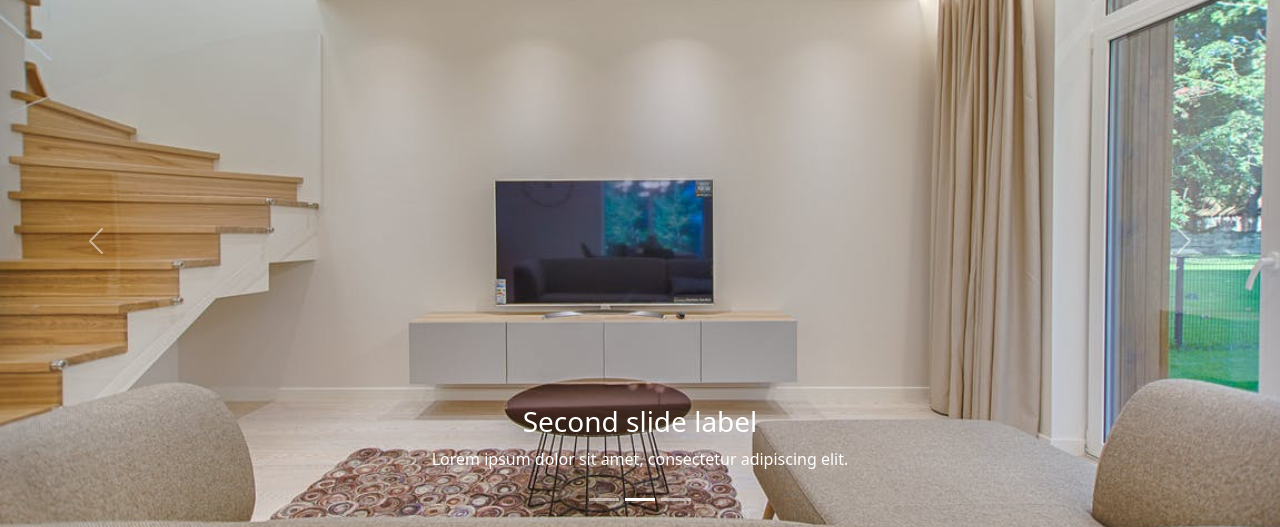
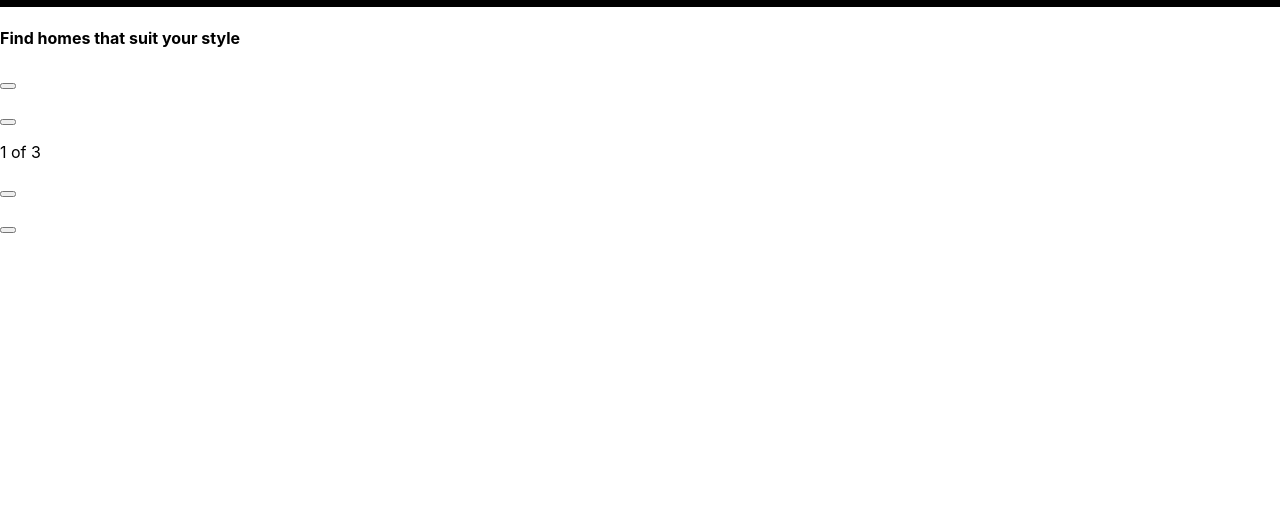
Before and after one commit to smartprincipal/EasyRentt, a React (Create React App) app: page / in a window 1280 px wide. Shown: the part 1854-2381 px from the top of the page. After the commit the page ends 2088 px from the top, so only its background shows below. Built offline with nearby package versions, Linux system fonts and the light colour scheme.

Commit message:
Uninstalled react-bootstrap dependency

```diff
--- a/package.json
+++ b/package.json
@@ -6,10 +6,9 @@
     "@testing-library/jest-dom": "^5.16.5",
     "@testing-library/react": "^13.4.0",
     "@testing-library/user-event": "^13.5.0",
-    "bootstrap": "^5.2.2",
     "react": "^18.2.0",
-    "react-bootstrap": "^2.6.0",
     "react-dom": "^18.2.0",
+    "react-responsive-carousel": "^3.2.23",
     "react-router-dom": "^6.4.3",
     "react-scripts": "5.0.1",
     "web-vitals": "^2.1.4"
--- a/src/Components/Carousel/ControlledCarousel.jsx
+++ b/src/Components/Carousel/ControlledCarousel.jsx
@@ -1,55 +1,56 @@
-import React, { useState } from 'react';
-import Carousel from 'react-bootstrap/Carousel';
-import carousel1 from '../../Assets/carousel1.svg';
-import carousel2 from '../../Assets/carousel2.svg';
-import carousel3 from '../../Assets/carousel3.svg';
 
-export default function ControlledCarousel() {
-  const [index, setIndex] = useState(0);
+// import React, { useState } from 'react';
 
-  const handleSelect = (selectedIndex, e) => {
-    setIndex(selectedIndex);
-  };
+// import carousel1 from '../../Assets/carousel1.svg';
+// import carousel2 from '../../Assets/carousel2.svg';
+// import carousel3 from '../../Assets/carousel3.svg';
 
-  return (
-    <Carousel activeIndex={index} onSelect={handleSelect}>
-      <Carousel.Item>
-        <img
-          className="d-block w-100"
-          src={carousel1}
-          alt="First slide"
-        />
-        <Carousel.Caption>
-          <h3>First slide label</h3>
-          <p>Nulla vitae elit libero, a pharetra augue mollis interdum.</p>
-        </Carousel.Caption>
-      </Carousel.Item>
-      <Carousel.Item>
-        <img
-          className="d-block w-100"
-          src={carousel2}
-          alt="Second slide"
-        />
+// export default function ControlledCarousel() {
+//   const [index, setIndex] = useState(0);
 
-        <Carousel.Caption>
-          <h3>Second slide label</h3>
-          <p>Lorem ipsum dolor sit amet, consectetur adipiscing elit.</p>
-        </Carousel.Caption>
-      </Carousel.Item>
-      <Carousel.Item>
-        <img
-          className="d-block w-100"
-          src={carousel3}
-          alt="Third slide"
-        />
+//   const handleSelect = (selectedIndex, e) => {
+//     setIndex(selectedIndex);
+//   };
 
-        <Carousel.Caption>
-          <h3>Third slide label</h3>
-          <p>
-            Praesent commodo cursus magna, vel scelerisque nisl consectetur.
-          </p>
-        </Carousel.Caption>
-      </Carousel.Item>
-    </Carousel>
-  );
-}
+//   return (
+//     <Carousel activeIndex={index} onSelect={handleSelect}>
+//       <Carousel.Item>
+//         <img
+//           className="d-block w-100"
+//           src={carousel2}
+//           alt="First slide"
+//         />
+//         <Carousel.Caption>
+//           <h3>3-Bedroom Flat</h3>
+//           <p>Nulla vitae elit libero, a pharetra augue mollis interdum.</p>
+//         </Carousel.Caption>
+//       </Carousel.Item>
+//       <Carousel.Item>
+//         <img
+//           className="d-block w-100"
+//           src={carousel3}
+//           alt="Second slide"
+//         />
+
+//         <Carousel.Caption>
+//           <h3>2-Bedroom Flat</h3>
+//           <p>Lorem ipsum dolor sit amet, consectetur adipiscing elit.</p>
+//         </Carousel.Caption>
+//       </Carousel.Item>
+//       <Carousel.Item>
+//         <img
+//           className="d-block w-100"
+//           src={carousel1}
+//           alt="Third slide"
+//         />
+
+//         <Carousel.Caption>
+//           <h3>Duplex</h3>
+//           <p>
+//             Praesent commodo cursus magna, vel scelerisque nisl consectetur.
+//           </p>
+//         </Carousel.Caption>
+//       </Carousel.Item>
+//     </Carousel>
+//   );
+// }
--- a/src/Pages/LandingPage/LandingPage.jsx
+++ b/src/Pages/LandingPage/LandingPage.jsx
@@ -1,9 +1,8 @@
 import React from 'react'
 import './LandingPage.css';
 import { useState } from 'react';
-import ControlledCarousel from '../../Components/Carousel/ControlledCarousel'
-
-import NavBar from '../../Components/NavBar/navBar'
+import { Carousel } from 'react-responsive-carousel';
+import NavBar from '../../Components/NavBar/navBar';
 import Locationcard from '../../Components/Locationcard/Locationcard';
 import searchicon from '../../Assets/search-icon.svg';
 import lekki from '../../Assets/lekki.svg';
@@ -14,7 +13,7 @@ import yaba from '../../Assets/yaba.svg';
 import magodo from '../../Assets/magodo.svg';
 import ajah from '../../Assets/ajah.svg';
 import maryLand from '../../Assets/maryland.svg';
-import oshodi from '../../Assets/oshodi.svg'
+import oshodi from '../../Assets/oshodi.svg';
 
 
 const Landingpage = () => {
@@ -32,11 +31,6 @@ const Landingpage = () => {
     {content: "Oshodi", img: oshodi},
       ])
 
-      // // Usestate for Carousel
-      // const [index, setIndex] = useState(0);
-
-      // const handleSelect = (selectedIndex, e) => {
-      //   setIndex(selectedIndex);
 
   return (
 
@@ -96,40 +90,11 @@ const Landingpage = () => {
           <h4>Find homes that suit your style</h4>
 
           {/* Carousel Component */}
-
-          {/* <Carousel activeIndex={index} onSelect={handleSelect}>
-            <Carousel.Item>
-              <img
-                className="d-block w-100"
-                src="holder.js/800x400?text=First slide&bg=373940"
-                alt="First slide"
-              />
-              <Carousel.Caption>
-                <h3>First slide label</h3>
-              </Carousel.Caption>
-            </Carousel.Item>
-            <Carousel.Item>
-              <img
-                className="d-block w-100"
-                src="holder.js/800x400?text=First slide&bg=373940"
-                alt="First slide"
-              />
-              <Carousel.Caption>
-                <h3>First slide label</h3>
-              </Carousel.Caption>
-            </Carousel.Item>
-            <Carousel.Item>
-              <img
-                className="d-block w-100"
-                src="holder.js/800x400?text=First slide&bg=373940"
-                alt="First slide"
-              />
-              <Carousel.Caption>
-                <h3>First slide label</h3>
-              </Carousel.Caption>
-            </Carousel.Item>
-          </Carousel> */}
-          <ControlledCarousel />
+          <Carousel>
+            <div></div>
+            <div></div>
+            <div></div>
+          </Carousel>
       </section>
     </div>
   )
--- a/src/index.js
+++ b/src/index.js
@@ -1,7 +1,7 @@
+// import 'bootstrap/dist/css/bootstrap.min.css';
 import React from 'react';
 import ReactDOM from 'react-dom/client';
 import './index.css';
-import 'bootstrap/dist/css/bootstrap.min.css';
 import App from './App';
 import reportWebVitals from './reportWebVitals';
 import { BrowserRouter } from 'react-router-dom';
```
Also changed, not shown: 1 other file (tests, documents, lock files or other folders).
